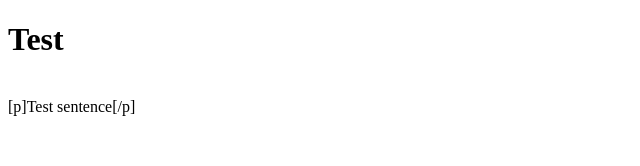
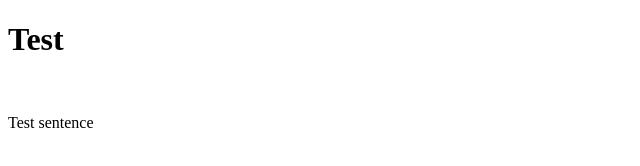
Before and after one commit to chcstudent/CSCI434, a plain HTML site: page index.html in a window 1280 px wide. Shown: the whole page, without its empty margins (0-640 px from the left). Drawn offline with Linux system fonts and the light colour scheme.

Commit message:
Update index.html

```diff
--- a/index.html
+++ b/index.html
@@ -11,7 +11,7 @@
   <body>
     <h1>Test</h1>
     <br>
-    [p]Test sentence[/p]
+    <p>Test sentence</p>
   </body>
 
 </html>
```
